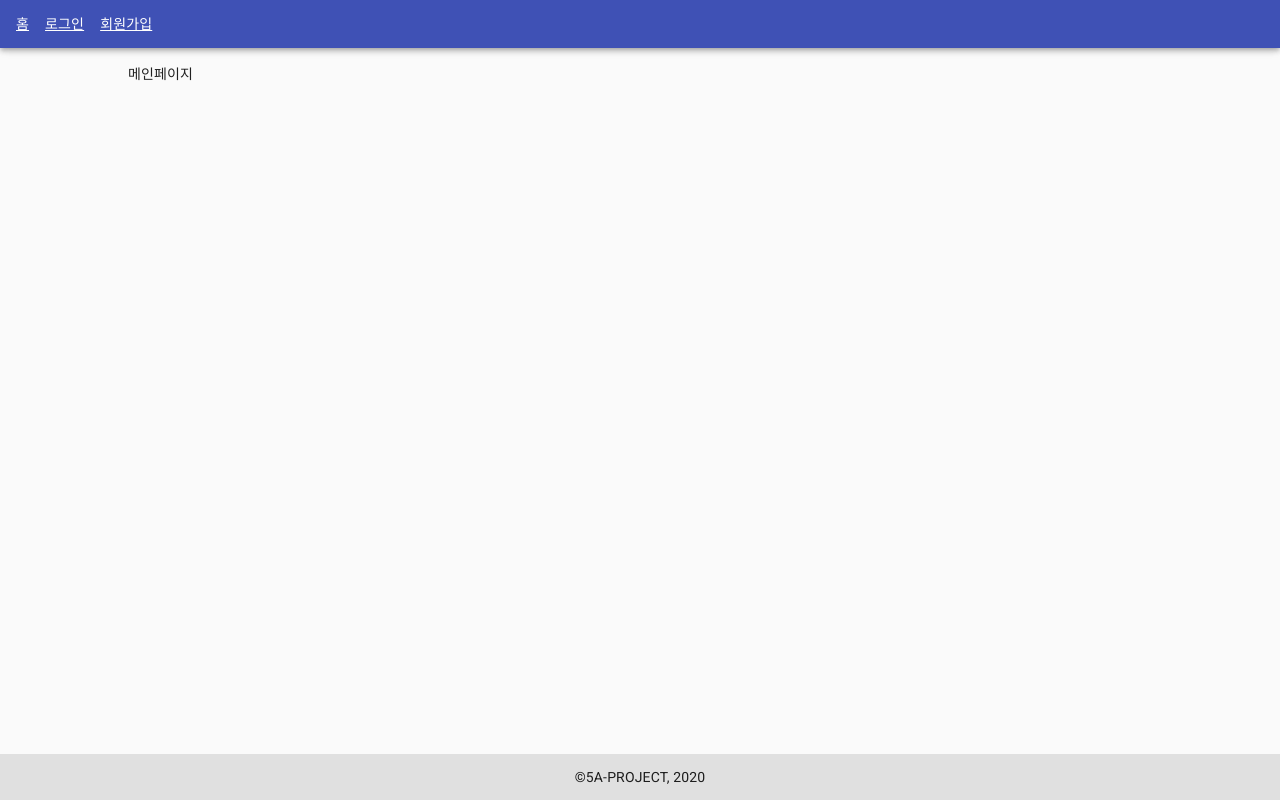
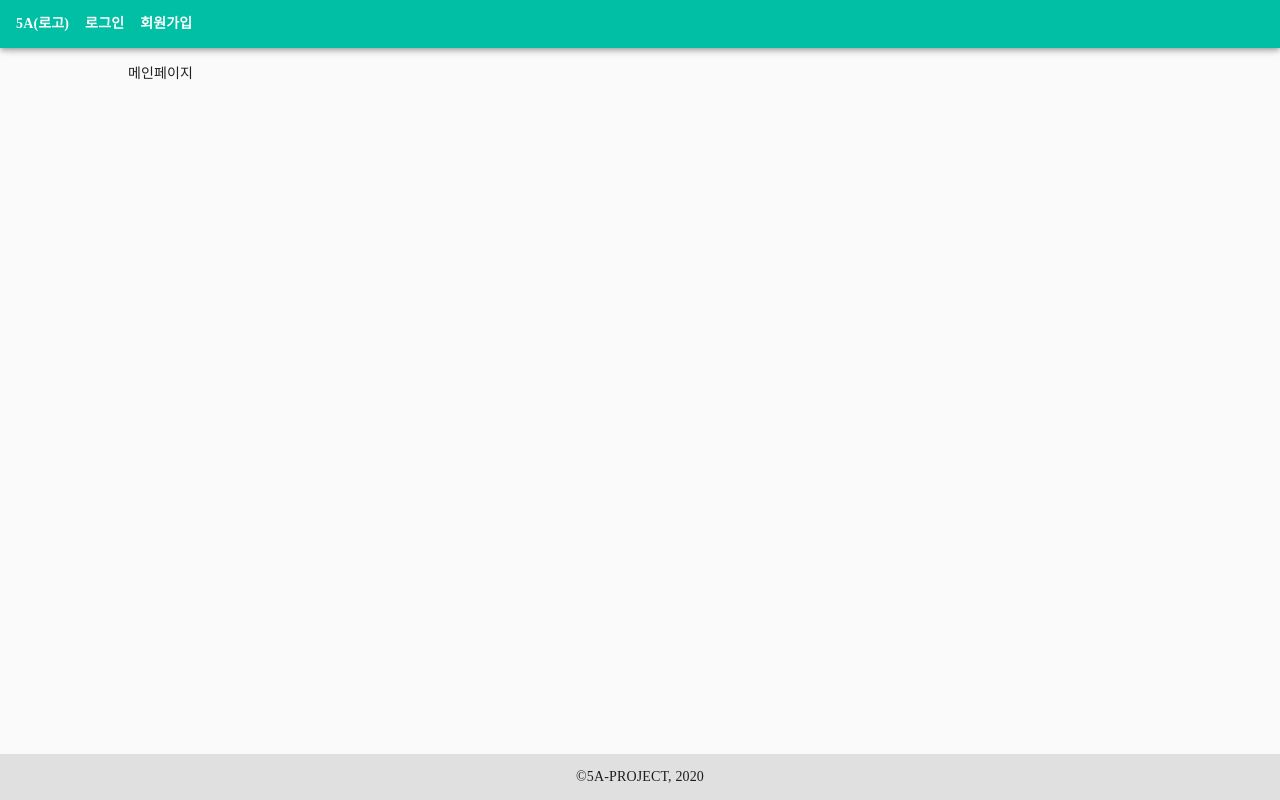
Before and after one commit to 5A-PROJECT/STOCK-GENIE, a React (Create React App) app in the folder frontend/: page / in a window 1280 px wide. Built offline with nearby package versions, Linux system fonts and the light colour scheme; a web font is replaced by a local one.

Commit message:
[*] 네비/칩 스타일링 + 테마 + 폰트 수정

```diff
--- a/frontend/src/atoms/Chip/MaterialChip.js
+++ b/frontend/src/atoms/Chip/MaterialChip.js
@@ -6,6 +6,7 @@ const CustomChip = styled(Chip)`
   border-radius: 7px;
   & + & {
     margin-left: 0.3rem;
+    margin-bottom: 0.3rem;
   }
 `;
 
--- a/frontend/src/atoms/Spinner/index.js
+++ b/frontend/src/atoms/Spinner/index.js
@@ -10,7 +10,9 @@ const CardLoadingWrapper = styled.div`
   align-items: center;
 `;
 
-const CustomSpinner = styled(CircularProgress)``;
+const CustomSpinner = styled(CircularProgress)`
+  color: ${({ theme }) => theme.color.loading.spinner};
+`;
 
 function Spinner(props) {
   return (
--- a/frontend/src/index.css
+++ b/frontend/src/index.css
@@ -1,3 +1,18 @@
+@font-face {
+  font-family: 'GmarketSansLight';
+  src: url('https://cdn.jsdelivr.net/gh/projectnoonnu/noonfonts_2001@1.1/GmarketSansLight.woff')
+    format('woff');
+  font-weight: normal;
+  font-style: normal;
+}
+@font-face {
+  font-family: 'Eoe_Zno_L';
+  src: url('https://cdn.jsdelivr.net/gh/projectnoonnu/noonfonts_eight@1.0/Eoe_Zno_L.woff')
+    format('woff');
+  font-weight: normal;
+  font-style: normal;
+}
+
 body {
   margin: 0;
   font-family: -apple-system, BlinkMacSystemFont, 'Segoe UI', 'Roboto', 'Oxygen',
@@ -11,6 +26,7 @@ html,
 body,
 #root {
   height: 100%;
+  font-family: 'Eoe_Zno_L';
 }
 
 code {
--- a/frontend/src/molecules/LogoutButton/index.js
+++ b/frontend/src/molecules/LogoutButton/index.js
@@ -5,6 +5,7 @@ import { withRouter } from 'react-router-dom';
 
 const LogoutWrapper = styled.span`
   cursor: pointer;
+  font-weight: bold;
 `;
 
 function LogoutButton({ authStore, history }) {
--- a/frontend/src/organisms/CustomAppBar/AppBarContainer.js
+++ b/frontend/src/organisms/CustomAppBar/AppBarContainer.js
@@ -22,7 +22,6 @@ function AppBarContainer(props) {
   const { authStore } = props;
   const { isLoggedIn } = props.authStore;
   useEffect(() => {
-    console.log('AppBar render');
     const token = sessionStorage.getItem('access_token');
     if (!authStore.isLoggedin && token) {
       console.log('토큰 유효 확인 요청');
--- a/frontend/src/organisms/CustomAppBar/AppBarTemplate.js
+++ b/frontend/src/organisms/CustomAppBar/AppBarTemplate.js
@@ -2,26 +2,35 @@ import React from 'react';
 import { Link } from 'react-router-dom';
 import styled from 'styled-components';
 import LogoutButton from '../../molecules/LogoutButton';
+import { colors } from '@material-ui/core';
 
 const AppBarWrapper = styled.nav`
   padding: 0 1rem;
   display: flex;
   justify-content: space-between;
+  background-color: ${colors.teal['A700']};
   align-items: center;
   ul {
     padding: 0;
     list-style-type: none;
     display: flex;
+    width: 100%;
     li {
       & + li {
         margin-left: 1rem;
       }
+    }
+    .logout-button {
+      flex-grow: 1;
+      text-align: end;
     }
   }
 `;
 
 const NavLink = styled(Link)`
   color: white;
+  font-weight: bold;
+  text-decoration: none;
 `;
 
 function AppBarTemplate({ isLoggedIn }) {
@@ -29,7 +38,7 @@ function AppBarTemplate({ isLoggedIn }) {
     <AppBarWrapper>
       <ul>
         <li>
-          <NavLink to="/">홈</NavLink>
+          <NavLink to="/">5A(로고)</NavLink>
         </li>
         {isLoggedIn ? (
           <>
@@ -43,7 +52,7 @@ function AppBarTemplate({ isLoggedIn }) {
             <li>
               <NavLink to="/search">검색</NavLink>
             </li>
-            <li>
+            <li className="logout-button">
               <LogoutButton />
             </li>
           </>
--- a/frontend/src/organisms/TagList/TagAddInput/index.js
+++ b/frontend/src/organisms/TagList/TagAddInput/index.js
@@ -2,18 +2,18 @@ import React from 'react';
 import styled from 'styled-components';
 import { useState } from 'react';
 import { inject } from 'mobx-react';
-import { colors } from '@material-ui/core';
 
 const StyledButton = styled.button`
   border: none;
-  background-color: ${colors.indigo[200]};
+  background-color: ${({ theme }) => theme.color.tag.input[200]};
   border-radius: 5px;
   margin-left: 0.5rem;
+  margin-bottom: 0.3rem;
   color: white;
   font-weight: bold;
   cursor: pointer;
   :hover {
-    background-color: ${colors.indigo[300]};
+    background-color: ${({ theme }) => theme.color.tag.input[300]};
     transition-duration: 0.5s;
   }
 `;
--- a/frontend/src/organisms/TagList/index.js
+++ b/frontend/src/organisms/TagList/index.js
@@ -6,6 +6,7 @@ import { observer } from 'mobx-react';
 
 const TagListWrapper = styled.span`
   display: flex;
+  flex-wrap: wrap;
 `;
 
 function TagList({ tags, slice = false, add = false }) {
--- a/frontend/src/style/theme.js
+++ b/frontend/src/style/theme.js
@@ -1,11 +1,15 @@
 import { colors } from '@material-ui/core';
 
-const MAIN_COLOR = colors.lightBlue;
+const MAIN_COLOR = colors.teal;
 
 const theme = {
   width: {
     page: '1024px',
     authForm: '300px',
+  },
+  font: {
+    main: 'Eoe_Zno_L',
+    gmarket: 'GmarketSansLight',
   },
   color: {
     main: {
@@ -24,7 +28,7 @@ const theme = {
       hoverBackground: MAIN_COLOR[500],
     },
     portfolio: {
-      count: MAIN_COLOR[800],
+      count: colors.lightBlue[800],
       code: colors.grey[600],
       currency: colors.grey[600],
       currency_badge: {
@@ -32,6 +36,12 @@ const theme = {
         usd: colors.green[600],
       },
     },
+    tag: {
+      input: MAIN_COLOR,
+    },
+    loading: {
+      spinner: MAIN_COLOR[600],
+    },
   },
 };
 
```
